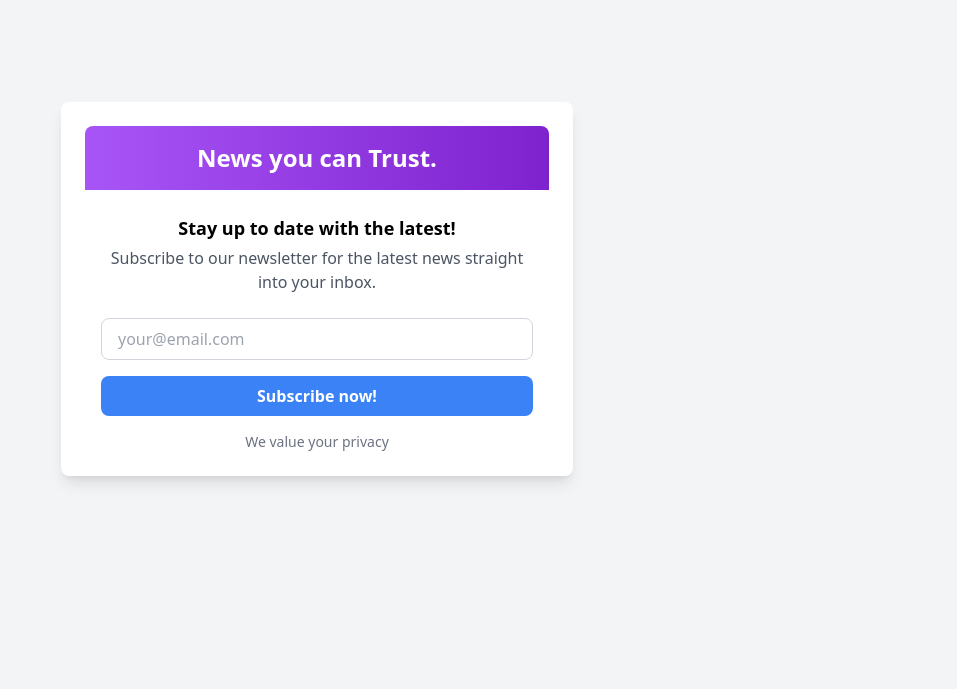
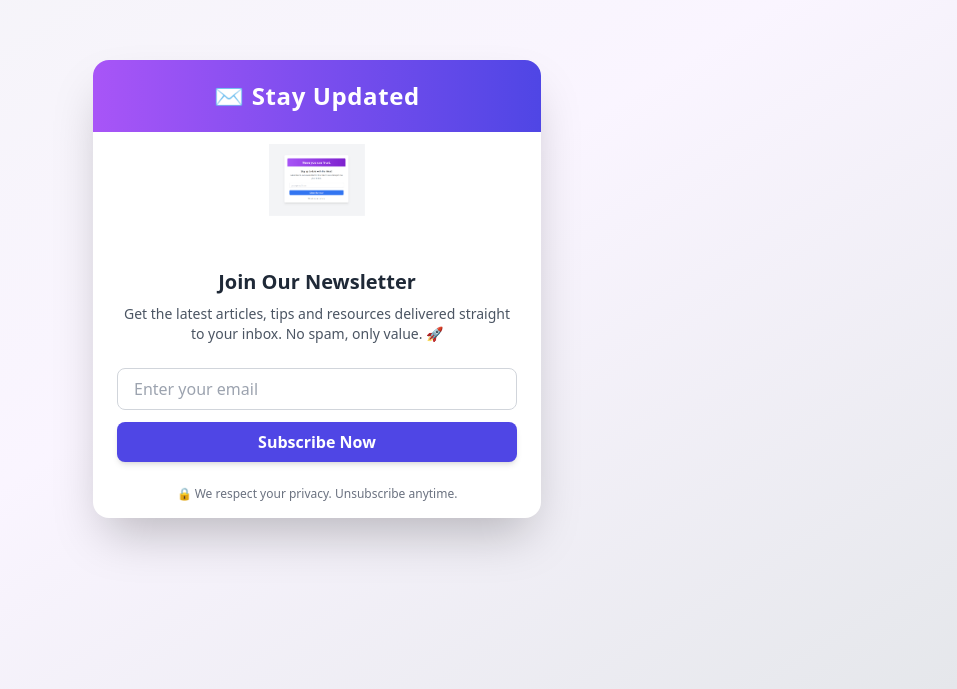
Before and after one commit to divyadav0404/Tailwind_card_design, a plain HTML site: page index.html in a window 1280 px wide. Shown: the part 111-800 px from the top of the page, without its empty margins (323-1280 px from the left). Drawn offline with nearby package versions, Linux system fonts and the light colour scheme.

Commit message:
updated code for a  better ui and used animation in there too

```diff
--- a/index.html
+++ b/index.html
@@ -1,4 +1,3 @@
-
 <!DOCTYPE html>
 <html lang="en">
 <head>
@@ -7,35 +6,42 @@
   <title>Newsletter Subscription</title>
   <script src="https://cdn.tailwindcss.com"></script>
 </head>
-<body class="bg-gray-100 flex items-center justify-center min-h-screen">
+<body class="bg-gradient-to-br from-gray-100 via-purple-50 to-gray-200 flex items-center justify-center min-h-screen">
 
-  <div class="bg-white shadow-lg rounded-lg w-full max-w-lg p-6">
+  <div class="bg-white shadow-2xl rounded-2xl w-full max-w-md overflow-hidden">
     <!-- Header -->
-    <div class="bg-gradient-to-r from-purple-500 to-purple-700 text-white text-center py-4 rounded-t-lg text-2xl font-bold">
-      News you can Trust.
+    <div class="bg-gradient-to-r from-purple-500 to-indigo-600 text-white text-center py-5 text-2xl font-bold tracking-wide">
+      ✉️ Stay Updated
+    </div>
+
+    <!-- Image / Illustration -->
+    <div class="flex justify-center mt-6">
+      <img src="newsletter.png" alt="Newsletter" class="w-24 h-24 object-contain animate-bounce" />
     </div>
 
     <!-- Content -->
-    <div class="mt-6 text-center px-4">
-      <h2 class="text-lg font-semibold">Stay up to date with the latest!</h2>
-      <p class="text-gray-600 mt-1">Subscribe to our newsletter for the latest news straight into your inbox.</p>
+    <div class="mt-4 text-center px-6">
+      <h2 class="text-xl font-semibold text-gray-800">Join Our Newsletter</h2>
+      <p class="text-gray-600 mt-2 text-sm">
+        Get the latest articles, tips and resources delivered straight to your inbox. No spam, only value. 🚀
+      </p>
     </div>
 
     <!-- Form -->
-    <form class="mt-6 flex flex-col gap-4 px-4">
+    <form class="mt-6 flex flex-col gap-3 px-6 pb-6">
       <input
         type="email"
-        placeholder="your@email.com"
-        class="w-full border border-gray-300 rounded-lg px-4 py-2 focus:outline-none focus:ring-2 focus:ring-purple-500"
+        placeholder="Enter your email"
+        class="w-full border border-gray-300 rounded-lg px-4 py-2 focus:outline-none focus:ring-2 focus:ring-indigo-500 transition"
       />
       <button
-        class="bg-blue-500 text-white py-2 rounded-lg font-semibold hover:bg-blue-600 transition duration-200">
-        Subscribe now!
+        class="bg-indigo-600 text-white py-2 rounded-lg font-semibold hover:bg-indigo-700 active:scale-95 transition duration-200 shadow-md">
+        Subscribe Now
       </button>
     </form>
 
     <!-- Footer text -->
-    <p class="text-gray-500 text-center text-sm mt-4">We value your privacy</p>
+    <p class="text-gray-500 text-center text-xs pb-4">🔒 We respect your privacy. Unsubscribe anytime.</p>
   </div>
 
 </body>
```
